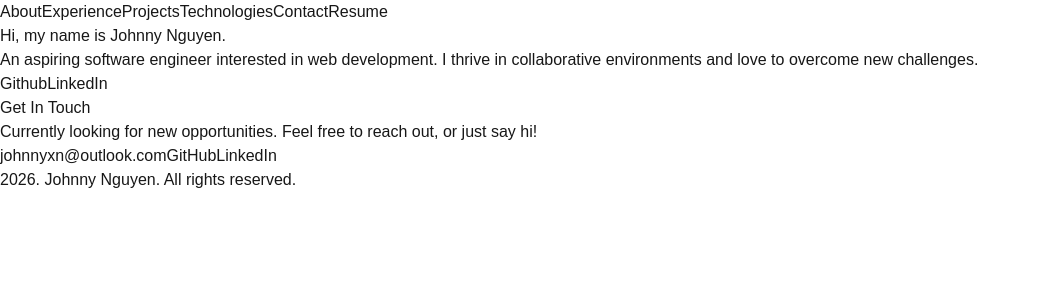
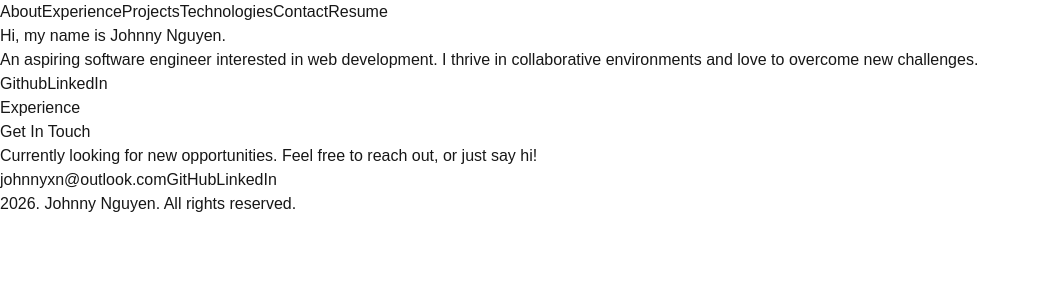
Before and after one commit to aeiouny/portfolio, a Next.js app: page / in a window 1280 px wide. Shown: the top 300 px of the page, without its empty margins (0-1040 px from the left). Built offline with nearby package versions, Linux system fonts and the light colour scheme.

Commit message:
starter experience templates

```diff
--- /dev/null
+++ b/app/components/Experience.tsx
@@ -0,0 +1,17 @@
+
+interface ExperienceItem {
+    role: string;
+    company: string;
+    period: string;
+    descripton: string[];
+}
+
+
+export default function Experience() {
+    return (
+        <section>
+            <h2>Experience</h2>
+
+        </section>
+    )
+}
--- a/app/page.tsx
+++ b/app/page.tsx
@@ -2,12 +2,14 @@ import Navbar from "@/app/components/Navbar"
 import Footer from "@/app/components/Footer"
 import Hero from "@/app/components/Hero"
 import Contact from "@/app/components/Contact"
+import Experience from "@/app/components/Experience"
 
 export default function Home() {
   return (
     <div>
       <Navbar/>
       <Hero/>
+      <Experience/>
       <Contact/>
       <Footer/>
     </div>
```
